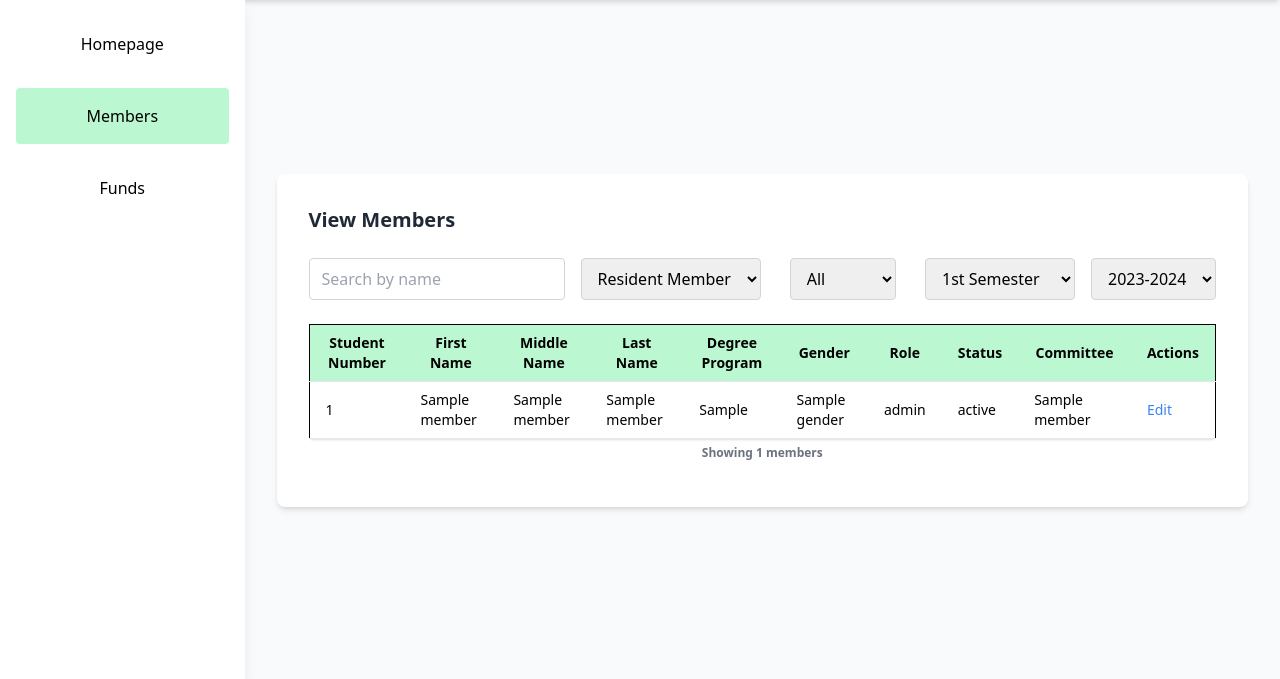
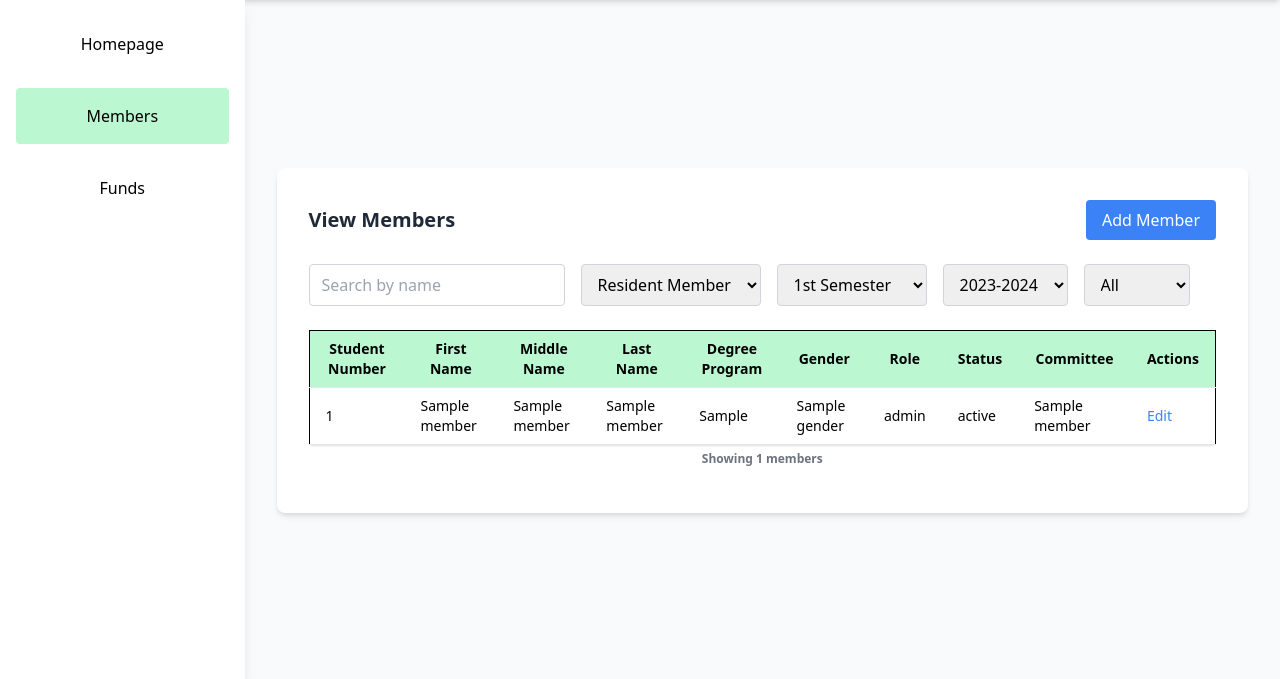
Before and after one commit to alexgaaranes/Final-Project-CMSC127, a Flask app: template app/templates/org/org_members.html in a window 1280 px wide. Shown: the part 64-743 px from the top of the page. Run offline with Flask 3, Linux system fonts and the light colour scheme; the template is opened without the code that fills it: most values are stand-ins (such as "Sample title", 1, 10 or a date in 2020); some libraries are stand-ins or nearby versions.

Commit message:
feat: add member to org

```diff
--- a/app/db.py
+++ b/app/db.py
@@ -28,7 +28,6 @@ def initialize_db(config):
     _cursor.execute("""
     CREATE TABLE IF NOT EXISTS member(
         std_num CHAR(10),
-        mem_username VARCHAR(20) UNIQUE NOT NULL,
         mem_password VARCHAR(30),
         degree_program VARCHAR(50) NOT NULL,
         gender VARCHAR(10),
--- a/app/models/member.py
+++ b/app/models/member.py
@@ -88,7 +88,8 @@ def add_member(std_num, mem_password, degree_program, gender, f_name, l_name, m_
 def add_org_member(std_num, org_name, mem_sem, mem_acad_year, batch, role, committee_name, status):
     cursor = get_cursor()
 
-    cursor.execute("select std_num from organization_has_member where std_num = 2024-01345")
+    print(std_num)
+    cursor.execute("SELECT std_num FROM member WHERE std_num = %s", (std_num,))
     if len(cursor.fetchall()) == 0:
         return "no student number found"
 
@@ -97,7 +98,7 @@ def add_org_member(std_num, org_name, mem_sem, mem_acad_year, batch, role, commi
             """
             INSERT INTO
                 organization_has_member
-            VALUES (%s, %s, %s, %s, %s, %s);
+            VALUES (%s, %s, %s, %s, %s, %s, %s, %s);
             """, (std_num, org_name, mem_sem, mem_acad_year, batch, role, committee_name, status)
         )
 
--- a/app/templates/org/org_members.html
+++ b/app/templates/org/org_members.html
@@ -23,7 +23,10 @@
         </aside>
         <main class="flex-grow flex flex-col items-center justify-center p-8">
             <div class="bg-white rounded-lg shadow-md p-8 w-full max-w-5xl">
-                <h2 class="text-xl font-semibold mb-6 text-gray-800">View Members</h2>
+                <div class="flex justify-between items-center flex-row">
+                    <h2 class="text-xl font-semibold mb-6 text-gray-800">View Members</h2>
+                    <button class="py-2 px-4 bg-blue-500 text-white mb-6 rounded add-button">Add Member</button>
+                </div>
                 <!-- Filters -->
                 <div class="mb-6 flex justify-between items-center">
                     <!--Role-->
@@ -33,26 +36,23 @@
                             <option value="resident-member">Resident Member</option>
                             <option value="executive">Executive</option>
                         </select>
-                    </div>
-                    <!--Status-->
-                    <div class="flex gap-4">
-                        <select class="px-3 py-2 border border-gray-300 rounded focus:outline-none focus:ring focus:ring-[#6e101d]">
-                            <option value="all">All</option>
-                            <option value="active">Active</option>
-                            <option value="inactive">Inactive</option>
-                        </select>
-                    </div>
-                    <!--Sem and Acad Year -->
-                    <div class="flex gap-4">
+                        <!--Sem and Acad Year -->
                         <select class="px-3 py-2 border border-gray-300 rounded focus:outline-none focus:ring focus:ring-[#6e101d]">
                             <option value="1st-sem">1st Semester</option>
                             <option value="2nd-sem">2nd Semester</option>
                         </select>
                         <select class="px-3 py-2 border border-gray-300 rounded focus:outline-none focus:ring focus:ring-[#6e101d]">
-                            <!-- From founding date to present -->
+                            <!-- TODO: From founding date to present -->
                             <option value="2023-2024">2023-2024</option>
                             <option value="2024-2025">2024-2025</option>
                             <option value="2025-2026">2025-2026</option>
+                        </select>
+                        <!--Status-->
+                        <select class="px-3 py-2 border border-gray-300 rounded focus:outline-none focus:ring focus:ring-[#6e101d]">
+                            <option value="all">All</option>
+                            <option value="active">Active</option>
+                            <option value="inactive">Inactive</option>
+                            <option value="alumni">Alumni</option>
                         </select>
                     </div>
                 </div>
@@ -102,7 +102,7 @@
                 </div>
             </div>
 
-            <!-- Hidden Modal-->
+            <!-- Hidden Edit Modal-->
             <div id="editModal" class="fixed inset-0 flex items-center justify-center bg-gray-800 bg-opacity-50 hidden">
                 <div class="bg-white p-6 rounded-lg shadow-lg w-full max-w-md">
                     <h3 class="text-lg font-semibold mb-4">Editing: <span id="std_num"></span></h3>
@@ -126,7 +126,58 @@
                             <button type="submit" class="w-full bg-gray-300 text-green-900 py-2 rounded">Save as New</button>
                         </div>
                     </form>
-                    <button onclick="closeModal()" class="mt-4 w-full bg-red-700 text-white py-2 rounded">Cancel</button>
+                    <button onclick="closeEditModal()" class="mt-4 w-full bg-red-700 text-white py-2 rounded">Cancel</button>
+                </div>
+            </div>
+
+            <!-- Hidden Add Modal -->
+            <div id="addModal" class="fixed inset-0 flex items-center justify-center bg-gray-800 bg-opacity-50 hidden">
+                <div class="bg-white p-6 rounded-lg shadow-lg w-full max-w-md">
+                    <h3 class="text-lg font-semibold mb-4">Adding a Member</h3>
+                    <form id="editForm" action="/org/add_member" method="post">
+                        <input type="hidden" name="member_id" id="member_id">
+                        <div class="mb-4">
+                            <label for="std-num" class="block text-gray-700 mb-2">Student Number</label>
+                            <input type="text" id="std-num" name="std-num" required class="w-full px-3 py-2 border border-gray-300 rounded focus:outline-none focus:ring focus:ring-[#6e101d]">
+                        </div>
+                        <!-- Role -->
+                        <select name='role' class="px-3 py-2 border border-gray-300 rounded focus:outline-none focus:ring focus:ring-[#6e101d]" id="role">
+                            <option value="resident-member">Resident Member</option>
+                            <option value="executive">Executive</option>
+                        </select>
+                        <!--Sem and Acad Year -->
+                        <select name='sem' class="px-3 py-2 border border-gray-300 rounded focus:outline-none focus:ring focus:ring-[#6e101d]" id="sem">
+                            <option value="1">1st Semester</option>
+                            <option value="2">2nd Semester</option>
+                        </select>
+                        <select name='ay' class="px-3 py-2 border border-gray-300 rounded focus:outline-none focus:ring focus:ring-[#6e101d]" id="ay">
+                            <!-- TODO: From founding date to present -->
+                            <option value="2023-2024">2023-2024</option>
+                            <option value="2024-2025">2024-2025</option>
+                            <option value="2025-2026">2025-2026</option>
+                        </select>
+                        <!-- Status -->
+                        <select name='status' class="px-3 py-2 border border-gray-300 rounded focus:outline-none focus:ring focus:ring-[#6e101d]" id="status">
+                            <option value="active">Active</option>
+                            <option value="inactive">Inactive</option>
+                            <option value="alumni">Alumni</option>
+                        </select>
+                        <select name='batch' class="px-3 py-2 border border-gray-300 rounded focus:outline-none focus:ring focus:ring-[#6e101d]" id="batch">
+                            <!-- TODO: From founding date to present -->
+                            <option value="2023">2023</option>
+                            <option value="2024">2024</option>
+                            <option value="2025">2025</option>
+                        </select>
+                        <div class="mb-4">
+                            <label for="committee" class="block text-gray-700 mb-2">Committee</label>
+                            <input type="text" id="committee" name="committee" required class="w-full px-3 py-2 border border-gray-300 rounded focus:outline-none focus:ring focus:ring-[#6e101d]">
+                        </div>
+                        <div class="mb-4">
+                            <button type="submit" class="w-full bg-green-700 text-white py-2 rounded mb-4">Add</button>
+                        </div>
+                    </form>
+                    <button onclick="closeAddModal()" class="mt-4 w-full bg-red-700 text-white py-2 rounded">Cancel</button>
+                </div>
             </div>
         </main>
     </div>
@@ -136,7 +187,8 @@
     </footer>
 </body>
 <script>
-    function openModal(member) {
+    // Edit modal funcs
+    function openEditModal(member) {
         document.getElementById('std_num').innerText = member.std_num;
         document.getElementById('role').value = member.role;
         document.getElementById('status').value = member.status;
@@ -144,16 +196,31 @@
         document.getElementById('editModal').classList.remove('hidden');
     }
 
-    function closeModal() {
+    function closeEditModal() {
         document.getElementById('editModal').classList.add('hidden');
     }
 
-    // put click event and pass the data for editing
+    // Add modal funcs
+    function openAddModal() {
+        document.getElementById('addModal').classList.remove('hidden');
+    }
+
+    function closeAddModal() {
+        document.getElementById('addModal').classList.add('hidden');
+    }
+
+    // put click event and pass the data for editing and adding
     document.querySelectorAll('.edit-button').forEach(button => {
         button.addEventListener('click', () => {
             const member = JSON.parse(button.getAttribute('data-member'));
-            openModal(member);
+            openEditModal(member);
         });
     });
+
+    document.querySelectorAll('.add-button').forEach(button => {
+        button.addEventListener('click', () => {
+            openAddModal();
+        })
+    })
 </script>
 </html>
```
Also changed, not shown: app/routes/main.py (+23 -0 lines), 1 other file.
